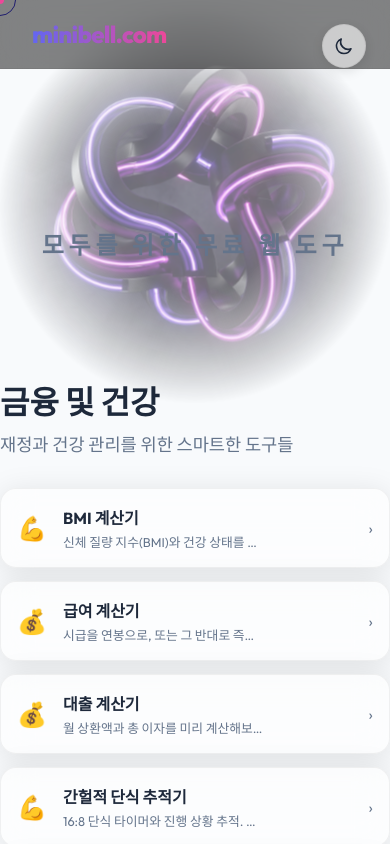
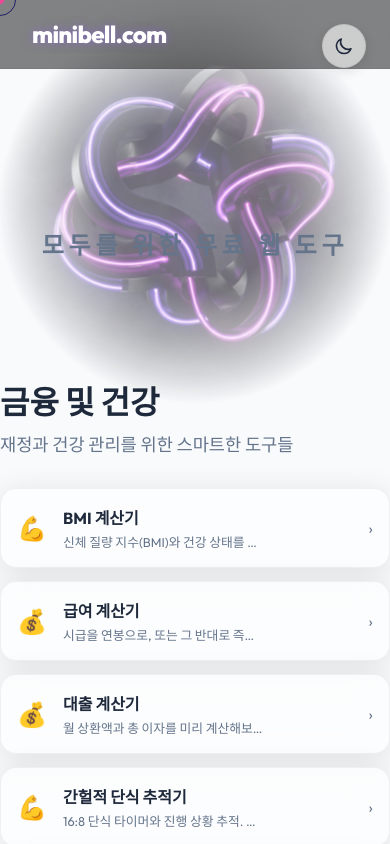
Before and after one commit to minibell7/kr_minibell.com, a Next.js app: page / in a window 390 px wide. Shown: the top 844 px of the page. Built offline with nearby package versions, Linux system fonts and the light colour scheme.

Commit message:
fix: global title visibility on mobile (solid white + high contrast)

```diff
--- a/src/components/Header.module.css
+++ b/src/components/Header.module.css
@@ -29,6 +29,19 @@
     letter-spacing: -0.03em;
     position: relative;
     transition: all 0.3s ease;
+    /* Desktop Shadow */
+    filter: drop-shadow(0 0 5px rgba(139, 92, 246, 0.3));
+}
+
+@media (max-width: 768px) {
+    .logo {
+        background: none;
+        -webkit-background-clip: border-box;
+        -webkit-text-fill-color: #ffffff;
+        color: #ffffff;
+        text-shadow: 0 0 10px rgba(139, 92, 246, 0.5);
+        filter: none;
+    }
 }
 
 .logo:hover {
```
Also changed, not shown: src/app/bmi-calculator/page.module.css (+12 -0 lines), src/app/qr-generator/page.module.css (+13 -0 lines).
